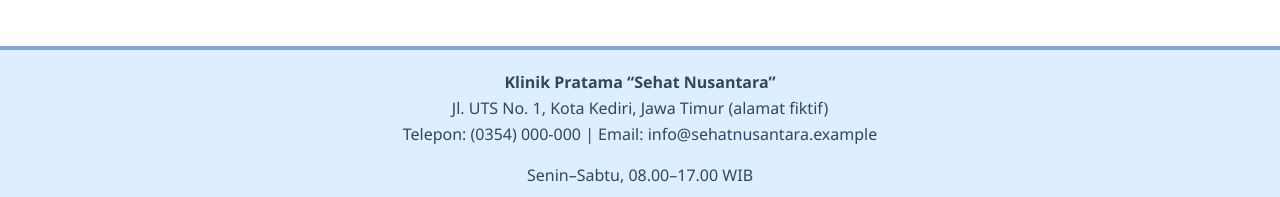
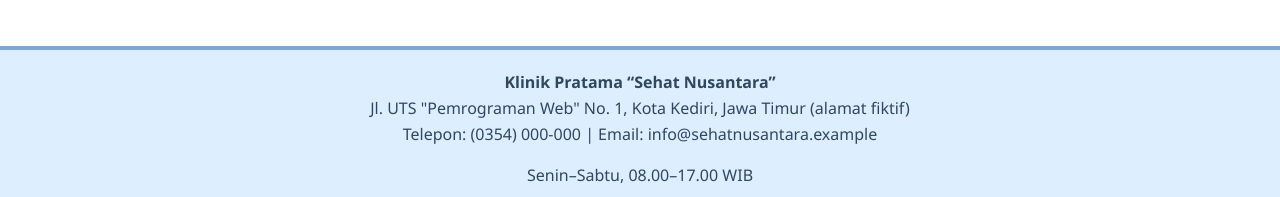
Before and after one commit to anasyafzhr/Klinik-sehat-nusantara, a plain HTML site: page index.html in a window 1280 px wide. Shown: the part 1511-1708 px from the top of the page. Drawn offline with Linux system fonts and the light colour scheme.

Commit message:
Update index.html

```diff
--- a/index.html
+++ b/index.html
@@ -83,7 +83,7 @@
   <footer id="footer-situs">
     <address>
       <strong>Klinik Pratama “Sehat Nusantara”</strong><br>
-      Jl. UTS No. 1, Kota Kediri, Jawa Timur (alamat fiktif)<br>
+      Jl. UTS "Pemrograman Web" No. 1, Kota Kediri, Jawa Timur (alamat fiktif)<br>
       Telepon: (0354) 000-000 | Email: info@sehatnusantara.example
     </address>
     <p>Senin–Sabtu, 08.00–17.00 WIB</p>
```
